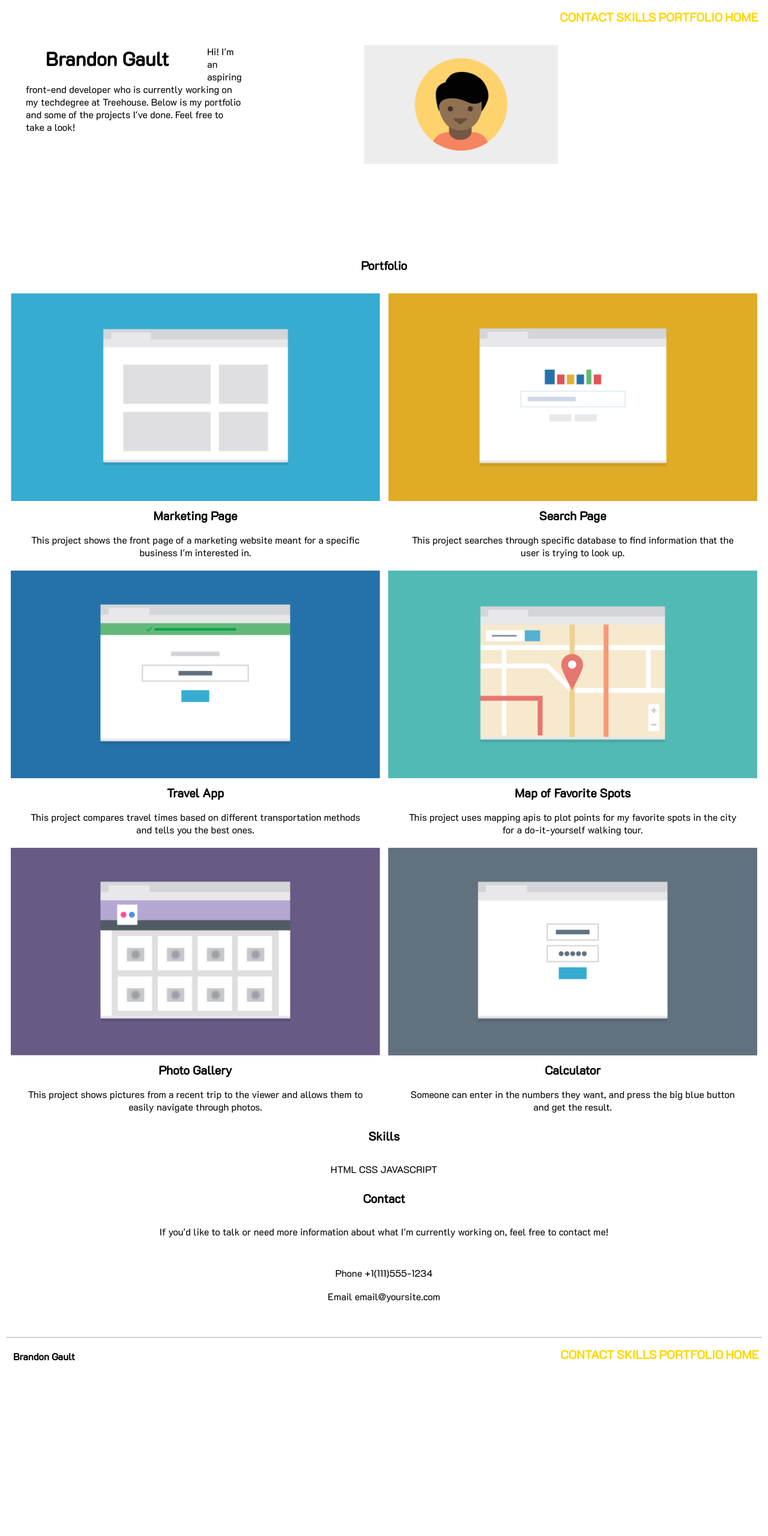
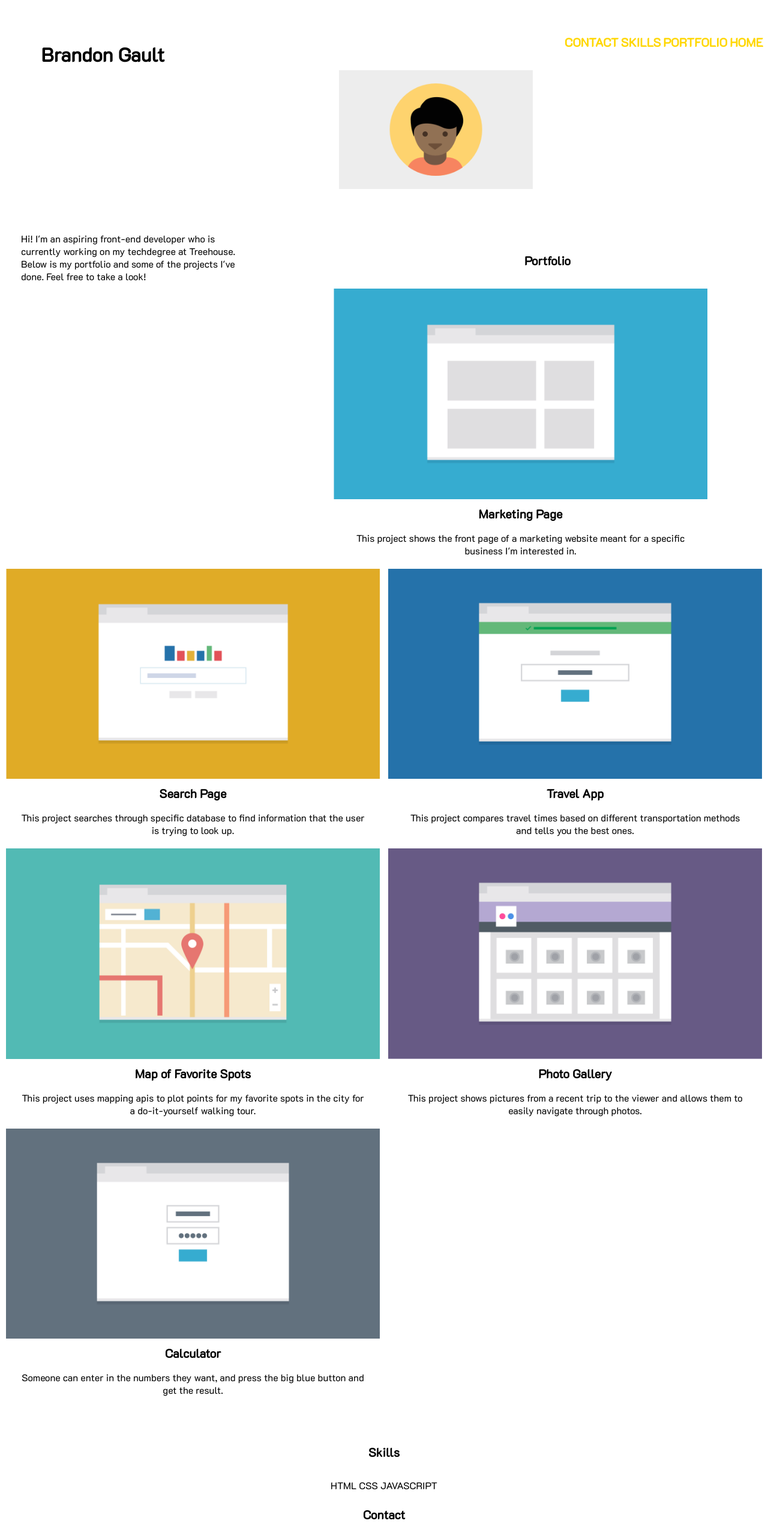
Before and after one commit to brandongault/Mobile-First-Responsive-Layout, a plain HTML site: page index.html in a window 1280 px wide. Shown: the top 2560 px of the page at 60% size. Before the commit the page ends 2353 px from the top, so only its background shows below. Drawn offline with Linux system fonts and the light colour scheme.

Commit message:
updates to desktop layout

```diff
--- a/css/styles.css
+++ b/css/styles.css
@@ -2,6 +2,10 @@
 	box-sizing: border-box;
 	border: 1px solid white;
 	font-family: 'K2D', sans-serif;
+}
+
+body {
+	margin: auto;
 }
 
 /* =======================
@@ -29,6 +33,10 @@
 /* =======================
 		HEADER
 ======================= */
+.header {
+	text-align: center;
+}
+
 h1 {
 	text-align: center;
 	font-size: 25px;
@@ -111,8 +119,9 @@
 }
 
 .footnav {
-	display: hide;
+	display: none;
 }
+
 
 /* =======================
 		MEDIA QUERIES
@@ -236,13 +245,45 @@
 	float: right;
 }
 
+.backtotop {
+	display: none;
+}
+
 @media (min-width: 1024px){
 	h1 {
 		float: left;
-		display: inline;
 	}
 
 	ul li {
 		float: right;
 	}
+
+	nav {
+		margin-top:50px;
+	}
+
+	#intro {
+		margin-left: 50px;
+		margin-right: 50px;
+	}
+
+	.bio {
+		margin-top: 20px;
+		margin-right: 150px;
+		float: left;
+	}
+
+	#skills {
+		margin-top: 60px;
+	}
+
+	.footer1 {
+		margin-left: 50px;
+	}
+
+	.footnav {
+		margin-right: 50px;
+		word-spacing: 50px;
+	}
+
 }
--- a/index.html
+++ b/index.html
@@ -8,8 +8,9 @@
   <link rel="stylesheet" href="css/styles.css">
 </head>
 
+<body>
 <header>
-  <div>
+  <div class="header">
     <h1 id="top">Brandon Gault</h1>
       <nav>
         <ul>
@@ -27,7 +28,6 @@
   </div>
 </header>
 
-  <body>
     <main>
       <h2 id="portfolio">Portfolio</h2>
 
@@ -81,7 +81,7 @@
 <hr>
     <footer>
       <p class="footer1">Brandon Gault</p>
-        <div>
+        <div class="backtotop">
           <p class="footer2"><a href="#top">BACK TO TOP</a></p>
         </div>
         <div class="footnav">
```
